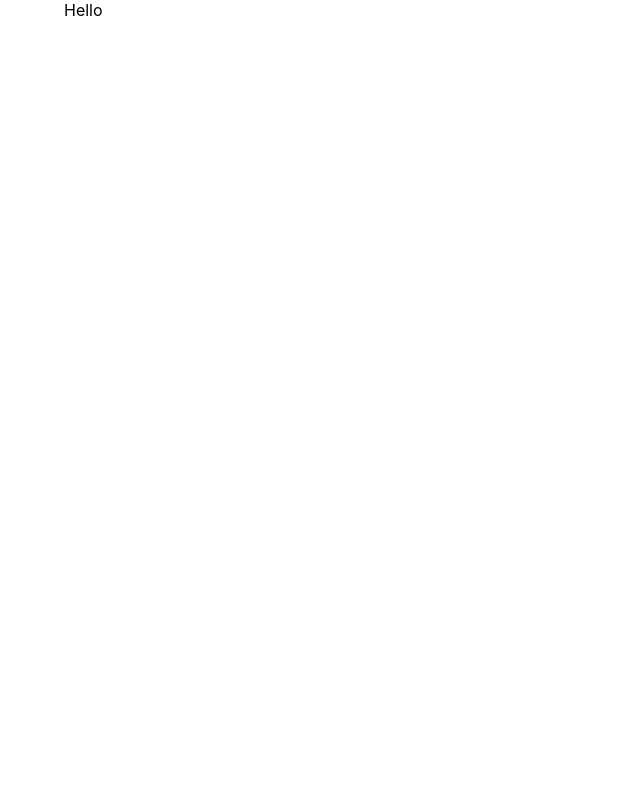
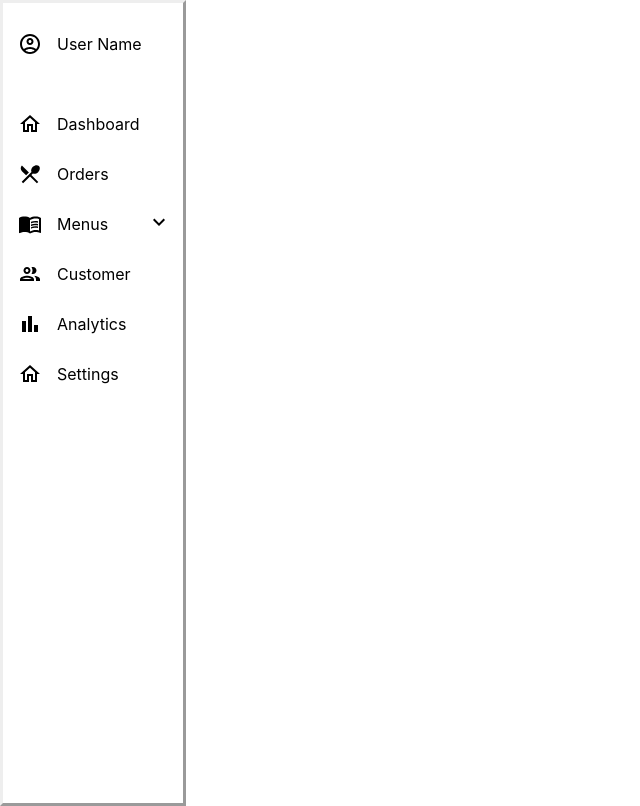
Before and after one commit to HrithikGit/restaurant-management, a React (Create React App) app: page / in a window 1280 px wide. Shown: the whole page, without its empty margins (0-640 px from the left). Built offline with nearby package versions, Linux system fonts and the light colour scheme.

Commit message:
Initial sidebar changes

```diff
--- a/package.json
+++ b/package.json
@@ -5,6 +5,7 @@
   "dependencies": {
     "@emotion/react": "^11.11.3",
     "@emotion/styled": "^11.11.0",
+    "@mui/icons-material": "^5.15.10",
     "@mui/material": "^5.15.10",
     "@testing-library/jest-dom": "^5.17.0",
     "@testing-library/react": "^13.4.0",
@@ -12,6 +13,7 @@
     "react": "^18.2.0",
     "react-dom": "^18.2.0",
     "react-icons": "^5.0.1",
+    "react-router-dom": "^6.22.1",
     "react-scripts": "5.0.1",
     "web-vitals": "^2.1.4"
   },
--- a/src/App.css
+++ b/src/App.css
@@ -38,13 +38,15 @@
 
 .SidebarList .row {
     width: 100%;
-    height: 40px;
+    height: 50px;
     list-style-type: none;
     margin: 0%;
     display: flex;
     flex-direction: row;
     justify-content: center;
     align-items: center;
+    text-decoration: none;
+    color: black;
 }
 
 .SidebarList .row:hover {
@@ -53,12 +55,27 @@
   border-radius: 25px;
 }
 
+.SidebarList .row:hover #icon{
+    background-color: blue;
+    border-radius: 50%;
+
+  }
+
 .row #icon{
     flex: 30%;
+    height: 90%;
+    width: 90%;
     display: grid;
     place-items: center;
 }
 
+.row #subTitle{
+   flex: 100%;
+}
+
 .row #title{
-    flex: 70%;
+    flex: 50%;
 }
+.row #arrow{
+    flex: 20%;
+}
--- a/src/components/Dashboard.js
+++ b/src/components/Dashboard.js
@@ -0,0 +1,5 @@
+export default function Dashboard(){
+   return  (
+    <h1>Hello</h1>
+   )
+}
--- a/src/components/Sidebar.js
+++ b/src/components/Sidebar.js
@@ -1,13 +1,57 @@
-import { Container } from '@mui/material';
+import React, {useState} from 'react';
+import '../App.css';
+import {SidebarData} from './SidebarData';
+import AccountIcon from '@mui/icons-material/AccountCircleOutlined';
+import ArrowDownIcon from '@mui/icons-material/KeyboardArrowDownOutlined';
+import ArrowUpIcon from '@mui/icons-material/KeyboardArrowUpOutlined';
+import {Link} from 'react-router-dom';
 
-function Sidebar(){
+function Sidebar() {
+
+    const [subData, setSubData] = useState(false);
+    const showSubData = () => setSubData(!subData);
+
+    const handleClick = (e,subData) => {
+        if (subData) {
+          e.preventDefault();
+          showSubData();
+        }
+      };
+
     return (
-        <>
-            <Container>
-                Hello
-            </Container>
-        </>
-    )
-}
+        <div className="Sidebar">
+        <ul className="SidebarList">
+        <li className="SidebarTitle">
+                <div id="icon"><AccountIcon/></div>
+                <div id="title">User Name</div>
+        </li>
+         {SidebarData.map((val,key)=>{
+            return (
+                <>
+                    <Link className="row" to={val.link} onClick={(e) => handleClick(e,val.subData)}>
+                    <div id="icon">{val.icon}</div>
+                    <div id="title">{val.title}</div>
+                    <div id="arrow">
+                        {val.subData && subData
+                         ? <ArrowUpIcon/>
+                         : val.subData
+                         ? <ArrowDownIcon/>
+                         : null}
+                    </div>
+                    </Link>
+                       {subData && val.subData && (
+                          <ul>
+                            {val.subData.map((data,keys)=> (
+                                <Link className="row" to={data.link}>
+                                <div id="subTitle">{data.title}</div>
+                                </Link>
+                               ))}
+                    </ul>
+            )}
+            </>
+            )})}
+            </ul>
+            </div>
+            )}
 
 export default Sidebar;
--- /dev/null
+++ b/src/components/SidebarData.js
@@ -0,0 +1,53 @@
+import React from 'react';
+import HomeIcon from '@mui/icons-material/HomeOutlined';
+import MenuIcon from '@mui/icons-material/MenuBookOutlined';
+import OrderIcon from '@mui/icons-material/RestaurantMenuOutlined';
+import CustomerIcon from '@mui/icons-material/PeopleOutlineOutlined';
+import AnalyticsIcon from '@mui/icons-material/BarChartOutlined';
+
+export const SidebarData = [
+    {
+        title: "Dashboard",
+        icon: <HomeIcon/>,
+        link: "/dashboard"
+    },
+    {
+        title: "Orders",
+        icon: <OrderIcon/>,
+        link: "/orders"
+    },
+    {
+        title: "Menus",
+        icon: <MenuIcon/>,
+        link: "/menus",
+        subData: [
+            {
+                title: "Add New Menu",
+                link: "/addMenu"
+            },
+            {
+                title: "Menu List",
+                link: "/menuList"
+            },
+            {
+                title: "Categories",
+                link: "/categories"
+            },
+        ]
+    },
+    {
+        title: "Customer",
+        icon: <CustomerIcon/>,
+        link: "/customer"
+    },
+    {
+        title: "Analytics",
+        icon: <AnalyticsIcon/>,
+        link: "/analytics"
+    },
+    {
+        title: "Settings",
+        icon: <HomeIcon/>,
+        link: "/settings"
+    }
+]
--- a/src/index.js
+++ b/src/index.js
@@ -2,13 +2,24 @@ import React from 'react';
 import ReactDOM from 'react-dom/client';
 import './index.css';
 import reportWebVitals from './reportWebVitals';
+import { createBrowserRouter, RouterProvider } from 'react-router-dom';
+import App from './App';
+import Dashboard from './components/Dashboard';
 
-import Sidebar from './components/Sidebar'
-
+const router = createBrowserRouter([
+  {
+    path:'/',
+    element: <App />
+  },
+  {
+    path:'/dashboard',
+    element: <Dashboard />
+  }
+])
 const root = ReactDOM.createRoot(document.getElementById('root'));
 root.render(
   <React.StrictMode>
-    <Sidebar/>
+    <RouterProvider router={router}/>
   </React.StrictMode>
 );
 
```
Also changed, not shown: src/index.css (line endings or trailing spaces), 1 other file (tests, documents, lock files or other folders).
